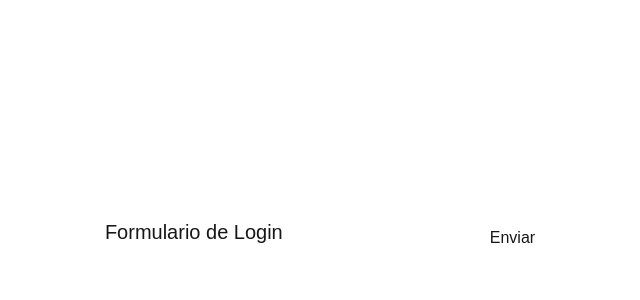
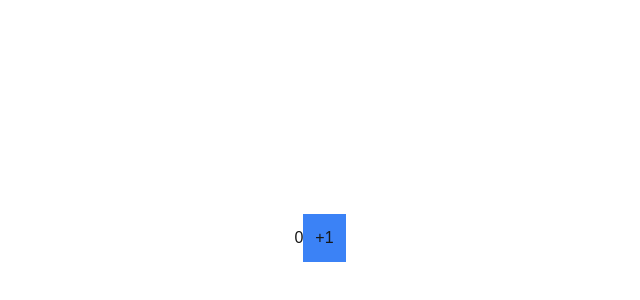
Before and after one commit to ewertonfranca94/react-aulas, a Next.js app: page / in a window 1280 px wide. Shown: the part 162-462 px from the top of the page, without its empty margins (320-960 px from the left). Built offline with nearby package versions, Linux system fonts and the light colour scheme.

Commit message:
Exemplo de uso State Modulo3 - Aula 6

```diff
--- a/src/app/page.tsx
+++ b/src/app/page.tsx
@@ -1,23 +1,21 @@
 "use client"
 
-import { FormEvent } from "react";
+import { useState } from "react";
 
 const Page = () => {
+  const [count, setCount] = useState(0);
 
-  const handleFormSubmit = (event: FormEvent<HTMLFormElement>) => {
-    event.preventDefault();
-    alert('opa mandando...')
+  const handleClickButton = () => {
+    setCount(count +1);
   }
+
+
 
   return (
     <div className="w-screen h-screen flex justify-center items-center">
-      <h1 className="text-xl mb-3">Formulario de Login</h1>
-      <form onSubmit={handleFormSubmit}>
-        <input type="text" />
-        <input type="submit" value="Enviar"/>
-      </form>
+      <p>{count}</p>
+      <button onClick={handleClickButton} className="bg-blue-500 p-3">+1</button>
     </div>
-
   );
 }
 
```
